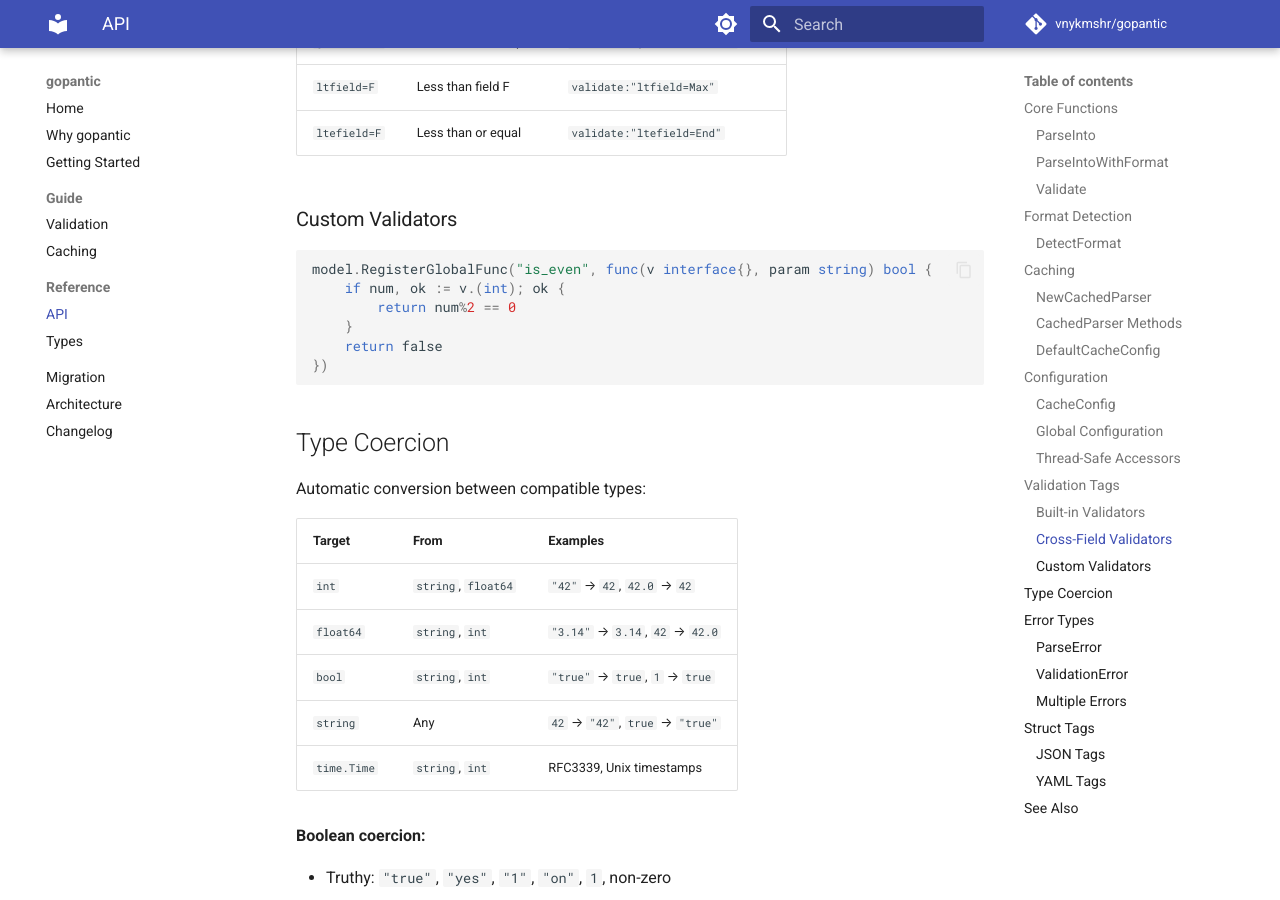
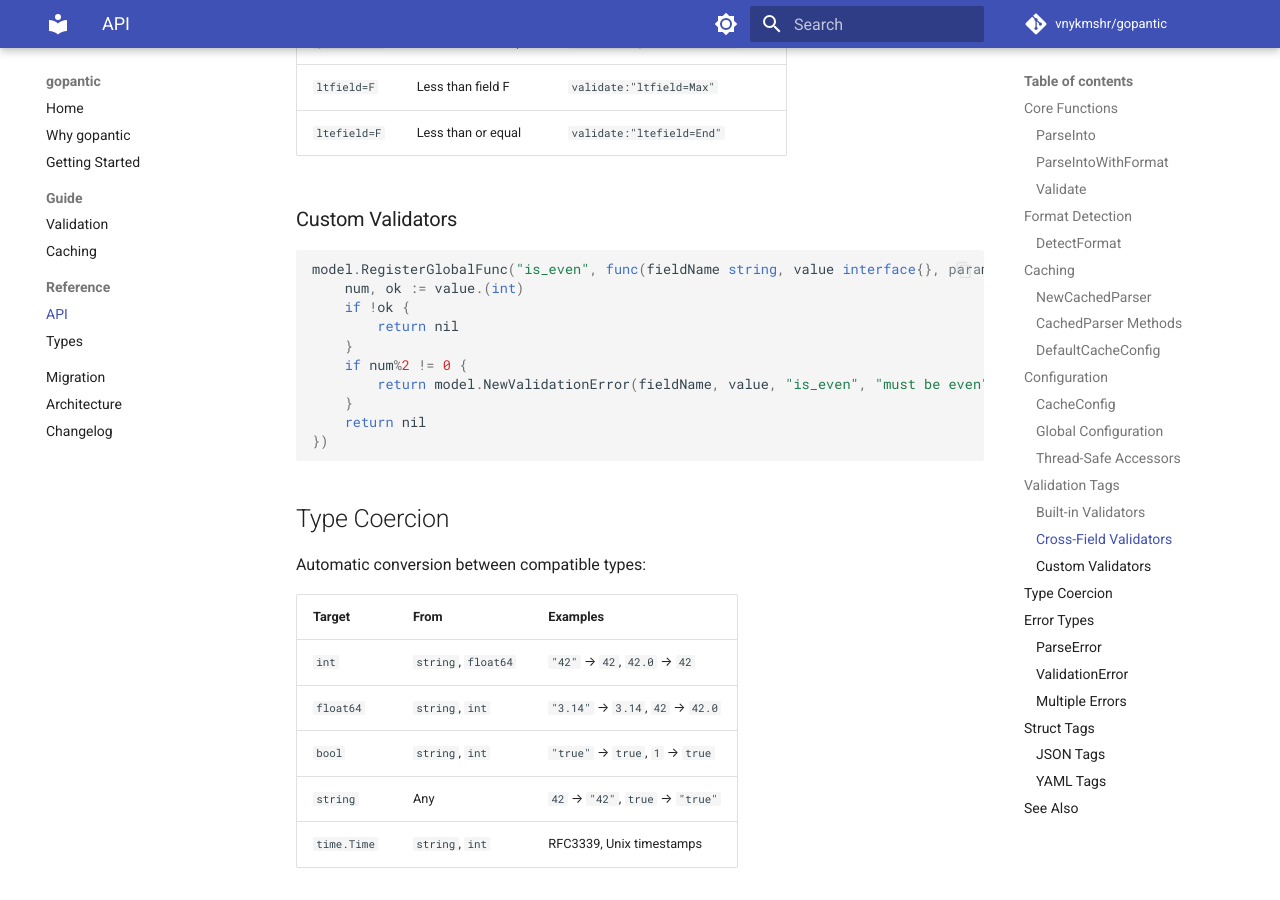
Before and after one commit to vnykmshr/gopantic, an MkDocs documentation site: the page built from docs/reference/api.md, in a window 1280 px wide and 900 px high, scrolled down 3927 px. Built offline with MkDocs 1.6.1 and Material for MkDocs 9.7.7, drawn with Linux system fonts in a browser that asks for light colours; comment, search, counter and statistics services are not loaded.

Commit message:
docs(api): fix custom validator function signature
Correct RegisterGlobalFunc signature to match actual API:
func(fieldName string, value interface{}, params map[string]interface{}) error

````diff
--- a/docs/reference/api.md
+++ b/docs/reference/api.md
@@ -173,11 +173,15 @@ size := model.GetMaxInputSize()
 ### Custom Validators
 
 ```go
-model.RegisterGlobalFunc("is_even", func(v interface{}, param string) bool {
-    if num, ok := v.(int); ok {
-        return num%2 == 0
+model.RegisterGlobalFunc("is_even", func(fieldName string, value interface{}, params map[string]interface{}) error {
+    num, ok := value.(int)
+    if !ok {
+        return nil
     }
-    return false
+    if num%2 != 0 {
+        return model.NewValidationError(fieldName, value, "is_even", "must be even")
+    }
+    return nil
 })
 ```
 
````
